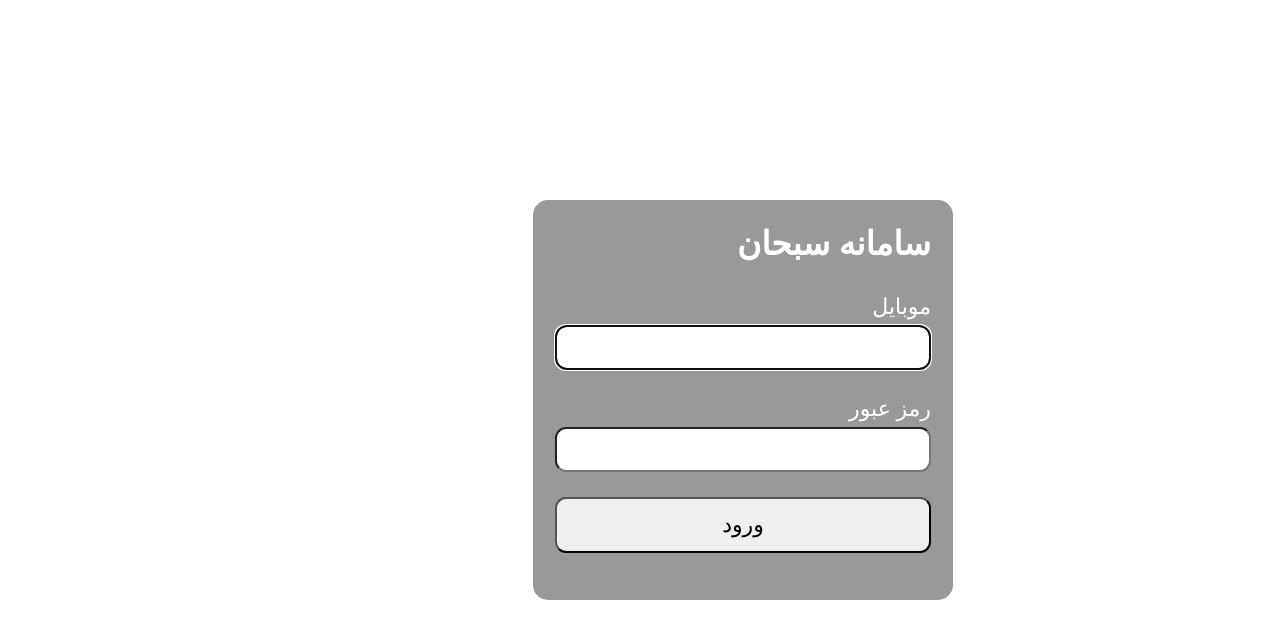
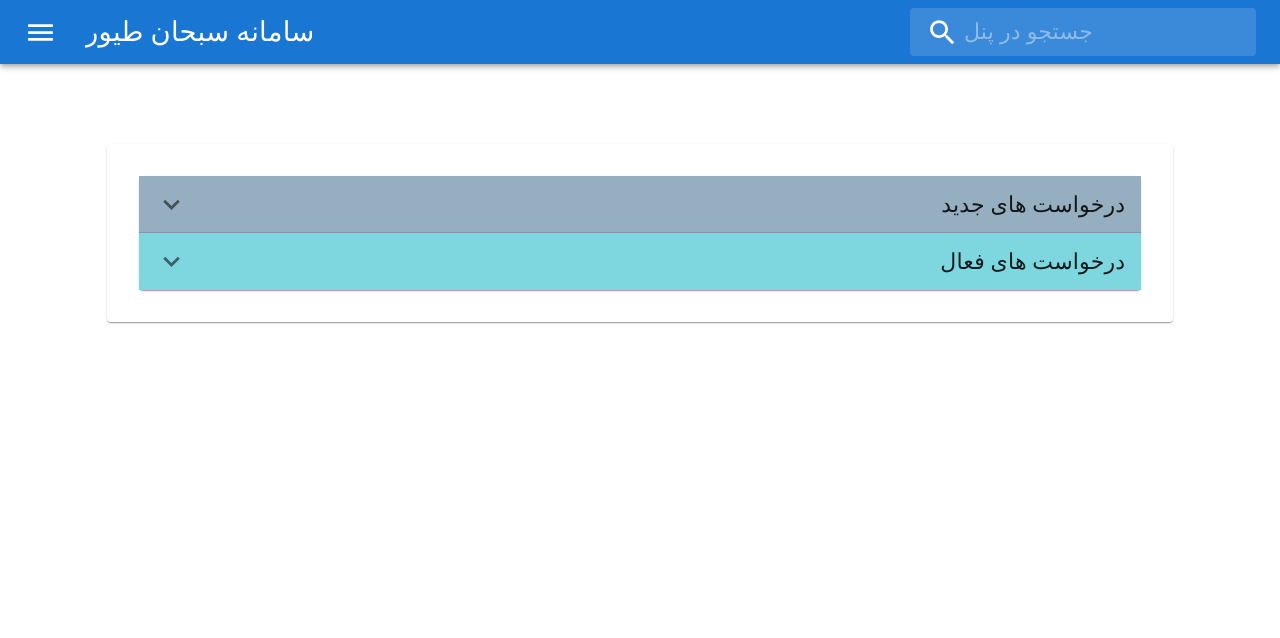
Before and after one commit to wixarm/userRegistration-using-axios, a React (Create React App) app: page /dashboard in a window 1280 px wide. Shown: the top 638 px of the page. Built offline with nearby package versions, Linux system fonts and the light colour scheme.

Commit message:
update structure

```diff
--- a/src/App.js
+++ b/src/App.js
@@ -1,13 +1,14 @@
-import LoginForm from "./features/authentication/components/login";
+import { BrowserRouter as Router } from "react-router-dom";
+import AppBarComponent from "./features/app-bar/AppBar";
+
+import routes from "./routes/routes";
 
 function App() {
-
-
-
   return (
-    <main className="App">
-      <LoginForm />
-    </main>
+    <>
+      <AppBarComponent />
+      <Router>{routes}</Router>
+    </>
   );
 }
 
--- a/src/Pages/Dashboard.js
+++ b/src/Pages/Dashboard.js
@@ -5,7 +5,6 @@ import AccordionSummary from "@mui/material/AccordionSummary";
 import AccordionDetails from "@mui/material/AccordionDetails";
 import Typography from "@mui/material/Typography";
 import ExpandMoreIcon from "@mui/icons-material/ExpandMore";
-import AppBarComponent from "../features/app-bar/AppBar";
 import { ActiveRequests } from "../features/active-requests/ActiveRequests";
 import { NewRequests } from "../features/new-requests/NewRequests";
 
@@ -13,7 +12,7 @@ import { NewRequests } from "../features/new-requests/NewRequests";
 export const Dashboard = () => {
   return (
     <>
-    <AppBarComponent/>
+
     <Grid container justifyContent="center" alignItems="center">
       <Grid xs={10} mt={10}>
         <Card>
--- a/src/features/authentication/components/login.js
+++ b/src/features/authentication/components/login.js
@@ -1,6 +1,6 @@
 import { useRef, useState, useEffect, useContext } from "react";
 import AuthContext from "../../../context/AuthProvider";
-import { Dashboard } from "../../../Pages/Dashboard";
+import {  Navigate} from 'react-router-dom';
 
 import axios from "../../../api/axios";
 const LOGIN_URL = "/api/login";
@@ -61,9 +61,10 @@ const LoginForm = () => {
   return (
     <>
       {success ? (
-        <Dashboard/>
+        <Navigate replace to="/dashboard" />
       ) : (
-        <section style={{ borderRadius: "15px" }}>
+<center>
+<section style={{ borderRadius: "15px", marginTop:"20px" }}>
           <p
             ref={errRef}
             className={errMsg ? "errmsg" : "offscreen"}
@@ -95,6 +96,7 @@ const LoginForm = () => {
             <button>ورود</button>
           </form>
         </section>
+</center>
       )}
     </>
   );
--- a/src/routes/routes.js
+++ b/src/routes/routes.js
@@ -0,0 +1,12 @@
+import { Route,Routes } from "react-router-dom";
+import { Dashboard } from "../Pages/Dashboard";
+import LoginForm from "../features/authentication/components/login";
+
+const routes = (
+  <Routes>
+    <Route exact path="/" element={<LoginForm />}  />
+    <Route path="/dashboard" element={<Dashboard />} />
+  </Routes>
+);
+
+export default routes;
```
